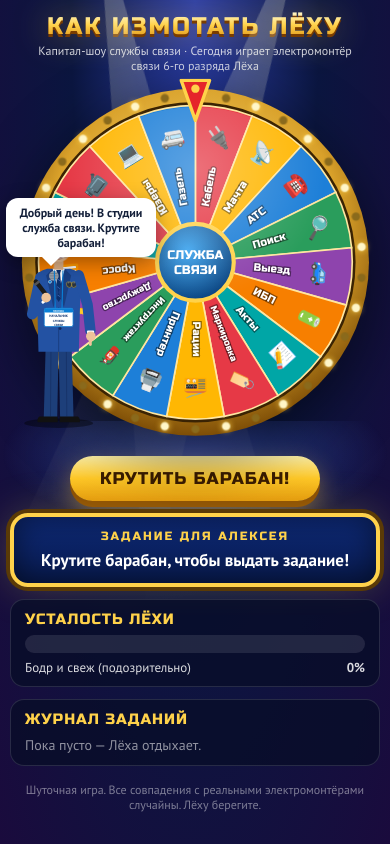
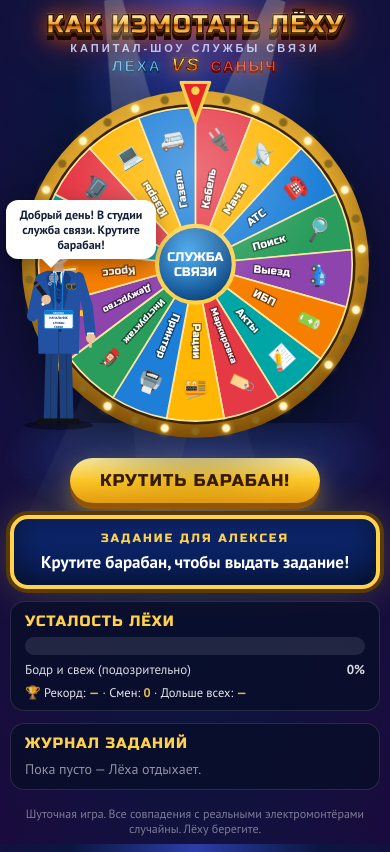
Before and after one commit to k1romusic/izmotat-lyohu, a plain HTML site: page index.html in a window 390 px wide. Drawn offline with Linux system fonts and the light colour scheme; a web font is replaced by a local one.

Commit message:
Заголовок в стиле файтинга, «Лёха VS Саныч», рекорды смен
Co-Authored-By: Claude Opus 5.5 <noreply@anthropic.com>

```diff
--- a/index.html
+++ b/index.html
@@ -5,7 +5,7 @@
 <meta name="viewport" content="width=device-width,initial-scale=1">
 <title>Как измотать Лёху</title>
 <link rel="preconnect" href="https://fonts.googleapis.com">
-<link href="https://fonts.googleapis.com/css2?family=Russo+One&family=PT+Sans:wght@400;700&display=swap" rel="stylesheet">
+<link href="https://fonts.googleapis.com/css2?family=Russo+One&family=PT+Sans:wght@400;700&family=Tektur:wght@600;800;900&display=swap" rel="stylesheet">
 <style>
   :root{
     --bg1:#0b1640; --bg2:#1a0b3d; --gold:#ffd24a; --gold2:#c8932a;
@@ -19,14 +19,34 @@
     overflow-x:hidden;
   }
   header{text-align:center;padding:10px 16px 0}
-  h1{
-    font-family:"Russo One",sans-serif;font-weight:400;margin:0;
-    font-size:clamp(24px,min(5vw,6.2vh),54px);letter-spacing:2px;
-    background:linear-gradient(180deg,#fff6c9,#ffd24a 45%,#d98c14);
+  /* заголовок в стиле файтинга: металлическое золото, тёмная обводка, огненное свечение */
+  h1,.mk{
+    font-family:"Tektur","Russo One",sans-serif;font-weight:900;margin:0;text-transform:uppercase;
+    font-size:clamp(26px,min(5.4vw,6.6vh),60px);letter-spacing:3px;line-height:1.05;
+    background:linear-gradient(180deg,#fffbe8 0%,#ffe08a 20%,#f0a92c 44%,#7a3606 50%,#c96d12 56%,#ffc54a 78%,#fff3c4 100%);
     -webkit-background-clip:text;background-clip:text;color:transparent;
-    filter:drop-shadow(0 3px 0 #7a3d00) drop-shadow(0 0 18px rgba(255,200,60,.45));
+    -webkit-text-stroke:1.4px #2b1000;
+    filter:drop-shadow(0 2px 0 #4a1c00) drop-shadow(0 4px 0 #1c0800) drop-shadow(0 0 12px rgba(255,90,0,.7)) drop-shadow(0 0 28px rgba(255,40,0,.35));
+    animation:flame 2.6s ease-in-out infinite alternate;
   }
-  .sub{opacity:.8;font-size:clamp(12px,min(1.6vw,2vh),16px);margin-top:2px}
+  @keyframes flame{
+    from{filter:drop-shadow(0 2px 0 #4a1c00) drop-shadow(0 4px 0 #1c0800) drop-shadow(0 0 10px rgba(255,90,0,.6)) drop-shadow(0 0 24px rgba(255,40,0,.3))}
+    to{filter:drop-shadow(0 2px 0 #4a1c00) drop-shadow(0 4px 0 #1c0800) drop-shadow(0 0 16px rgba(255,120,0,.85)) drop-shadow(0 0 36px rgba(255,40,0,.45))}
+  }
+  .tagline{display:flex;flex-wrap:wrap;justify-content:center;align-items:center;gap:4px 18px;margin-top:4px}
+  .sub{font-family:"Tektur",sans-serif;font-weight:600;letter-spacing:3px;text-transform:uppercase;
+    font-size:clamp(11px,min(1.4vw,1.9vh),15px);color:#cfd8ff;opacity:.9}
+  .versus{font-family:"Tektur",sans-serif;font-weight:900;letter-spacing:2px;font-size:clamp(15px,min(2.2vw,3vh),26px);
+    display:flex;align-items:center;gap:10px;line-height:1}
+  .versus .p1{color:#5cc0ff;text-shadow:0 0 10px rgba(40,150,255,.8),0 2px 0 #062a55;-webkit-text-stroke:.6px #021a38}
+  .versus .p2{color:#ff4a3a;text-shadow:0 0 10px rgba(255,50,30,.8),0 2px 0 #4a0800;-webkit-text-stroke:.6px #2a0400}
+  .versus .vs{font-size:1.25em;font-style:italic;
+    background:linear-gradient(180deg,#fff6c9,#ffc528 45%,#ff5a00 55%,#ffd24a);-webkit-background-clip:text;background-clip:text;color:transparent;
+    -webkit-text-stroke:.8px #3a1200;filter:drop-shadow(0 0 8px rgba(255,120,0,.8))}
+  .rec{font-size:12.5px;margin-top:6px;opacity:.9}
+  .rec b{color:var(--gold)}
+  .modal .record{font-family:"Tektur",sans-serif;font-weight:800;font-size:18px;color:var(--gold);margin:8px 0}
+  .modal .record.new{font-size:22px;animation:pulse .9s ease-in-out infinite;text-shadow:0 0 14px rgba(255,200,40,.8)}
 
   /* ---------- сцена ---------- */
   .stage{
@@ -248,7 +268,7 @@
   .modal.show{opacity:1;pointer-events:auto}
   .modal-card{max-width:520px;width:100%;text-align:center;padding:26px 22px;border-radius:20px;background:linear-gradient(180deg,#0e2a78,#081a4d);border:4px solid var(--gold);box-shadow:0 0 60px rgba(255,210,74,.35);transform:scale(.8);transition:transform .5s cubic-bezier(.3,1.6,.5,1)}
   .modal.show .modal-card{transform:scale(1)}
-  .modal .big{font-family:"Russo One",sans-serif;font-size:clamp(28px,5vw,44px);color:var(--gold)}
+  .modal .big{font-size:clamp(26px,5vw,42px)}
   .modal p{font-size:17px;margin:10px 0}
   .modal .call{margin:16px 0;padding:12px;border-radius:12px;background:#3a0d12;border:2px solid #ff4b3e;font-size:17px;opacity:0}
   .modal.show .call{animation:ringIn .5s ease-out 2.6s both, shake .5s ease-in-out 3.1s 3}
@@ -269,7 +289,8 @@
   @media (hover:none){.hint{display:none}}
   @media (max-width:820px){
     header{padding-top:12px}
-    .sub{font-size:12px;padding:0 8px}
+    .tagline{gap:2px 12px}
+    h1{font-size:clamp(19px,6.4vw,40px);letter-spacing:1.5px}
     .stage{grid-template-columns:1fr 1fr;grid-template-rows:auto;min-height:0;margin-top:4px;padding:0 6px}
     .stage::before,.stage::after{width:180px}
     .wheel-wrap{grid-column:1 / 3;grid-row:1}
@@ -301,8 +322,11 @@
 </head>
 <body>
 <header>
-  <h1>КАК ИЗМОТАТЬ ЛЁХУ</h1>
-  <div class="sub">Капитал-шоу службы связи · Сегодня играет электромонтёр связи 6-го разряда Лёха</div>
+  <h1>Как измотать Лёху</h1>
+  <div class="tagline">
+    <span class="sub">Капитал-шоу службы связи</span>
+    <span class="versus"><span class="p1">ЛЁХА</span><span class="vs">VS</span><span class="p2">САНЫЧ</span></span>
+  </div>
 </header>
 
 <main class="stage">
@@ -614,6 +638,7 @@
       <h3>УСТАЛОСТЬ ЛЁХИ</h3>
       <div class="meter"><i id="tiredBar"></i></div>
       <div class="meter-cap"><span id="tiredText">Бодр и свеж (подозрительно)</span><b id="tiredPct">0%</b></div>
+      <div class="rec">🏆 Рекорд: <b id="recBest">—</b> · Смен: <b id="recShifts">0</b> · Дольше всех: <b id="recWorst">—</b></div>
     </div>
     <div class="card">
       <h3>ЖУРНАЛ ЗАДАНИЙ</h3>
@@ -622,8 +647,9 @@
   </div>
 </section>
 <div class="modal" id="modal"><div class="modal-card">
-  <div class="big" id="mTitle"></div>
+  <div class="big mk" id="mTitle"></div>
   <p id="mText"></p>
+  <div class="record" id="mRecord"></div>
   <div class="call">📞 Входящий звонок: <span id="mFrom"></span><br><b id="mCall"></b></div>
   <p class="small" id="mEnd"></p>
   <button class="spin-btn" id="newShift">НОВАЯ СМЕНА</button>
@@ -1178,6 +1204,28 @@ function addTired(task, text){
   return inc;
 }
 
+/* ---------- рекорды: за сколько заданий Лёха выдохся (хранится в этом браузере) ---------- */
+const REC_KEY = 'lexa-records-v1';
+const plural = (n, a, b, c) => { const m10 = n % 10, m100 = n % 100; return m10 === 1 && m100 !== 11 ? a : m10 >= 2 && m10 <= 4 && (m100 < 10 || m100 >= 20) ? b : c; };
+const tasksWord = n => `${n} ${plural(n, 'задание', 'задания', 'заданий')}`;
+let rec = { shifts: [], best: null, worst: null };
+try { rec = Object.assign(rec, JSON.parse(localStorage.getItem(REC_KEY)) || {}); } catch (e) {}
+function renderRec(){
+  $('recBest').textContent = rec.best ? tasksWord(rec.best) : '—';
+  $('recShifts').textContent = rec.shifts.length;
+  $('recWorst').textContent = rec.worst ? tasksWord(rec.worst) : '—';
+}
+function recordShift(n){ // возвращает true, если это новый рекорд (Лёху измотали быстрее, чем когда-либо)
+  const isNew = rec.best === null || n < rec.best;
+  rec.shifts = rec.shifts.concat(n).slice(-100);
+  if (isNew) rec.best = n;
+  if (rec.worst === null || n > rec.worst) rec.worst = n;
+  try { localStorage.setItem(REC_KEY, JSON.stringify(rec)); } catch (e) {}
+  renderRec();
+  return isNew;
+}
+let lastRecordNew = false;
+
 /* ---------- кнопка ---------- */
 const btn = $('spinBtn');
 function setBtn(text, enabled, superMode){
@@ -1293,6 +1341,7 @@ function confetti(){
 }
 async function burnout(){
   burned = true;
+  lastRecordNew = recordShift(count);
   setBtn('ЛЁХА НА ИСХОДЕ…', false);
   const last = pick(LEXA_DYING);
   say('lexa', last); await sleep(readTime(last));
@@ -1321,6 +1370,11 @@ async function superPrize(){
   $('mFrom').textContent = call.from;
   $('mCall').textContent = call.call;
   $('mEnd').textContent = call.end;
+  const mr = $('mRecord');
+  mr.className = 'record' + (lastRecordNew ? ' new' : '');
+  mr.textContent = lastRecordNew
+    ? `🏆 НОВЫЙ РЕКОРД! Лёха измотан за ${tasksWord(count)}!`
+    : `Рекорд — ${tasksWord(rec.best)}. Сейчас — ${tasksWord(count)}.`;
   $('modal').classList.add('show'); ring();
 }
 async function newShift(){
@@ -1353,6 +1407,7 @@ setInterval(() => {
   if (!busy && !burned && !$('bossBubble').classList.contains('show') && Math.random() < .4) say('boss', pick(BOSS_IDLE));
 }, 20000);
 applyLevel();
+renderRec();
 setTimeout(() => { if (!busy) say('boss', 'Добрый день! В студии служба связи. Крутите барабан!'); }, 600);
 </script>
 </body>
```
